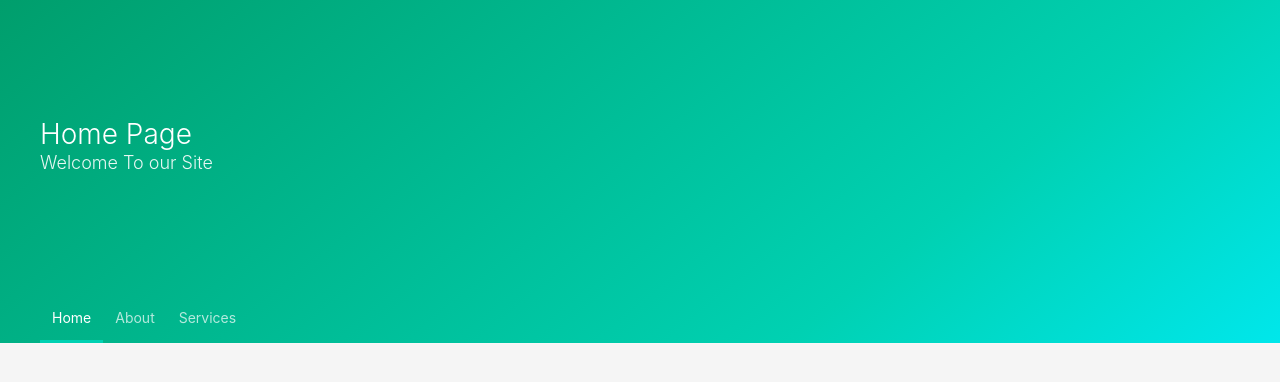
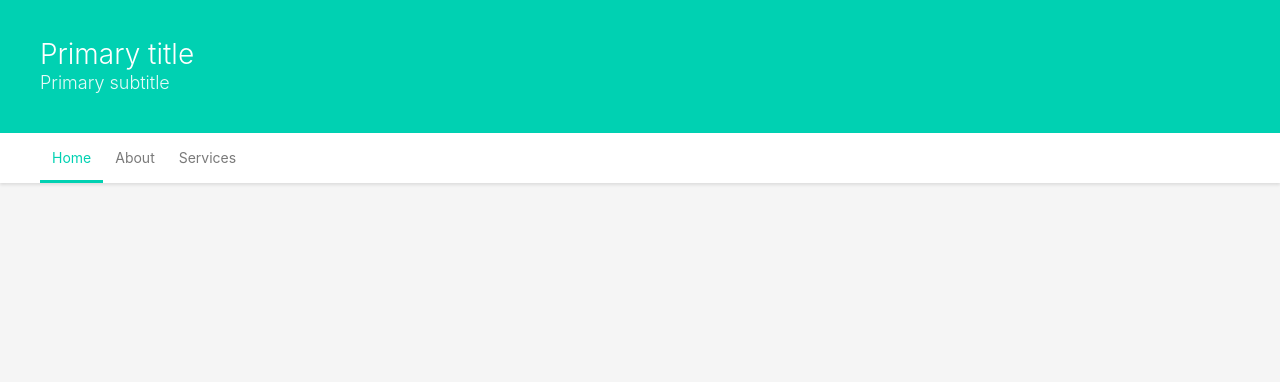
Before and after one commit to lanzosuarez/first-heroku-app, a website: page public/index.html in a window 1280 px wide. Drawn offline with Linux system fonts and the light colour scheme.

Commit message:
third-se-commit

```diff
--- a/public/index.html
+++ b/public/index.html
@@ -5,18 +5,18 @@
         <link rel="stylesheet" type="text/css" href="css/bulma.css">
     </head>
     <body>
-        <section class="hero is-medium is-primary is-bold">
+        <section class="hero is-primary">
             <div class="hero-body">
                 <div class="container">
                 <h1 class="title">
-                    Home Page
+                    Primary title
                 </h1>
                 <h2 class="subtitle">
-                    Welcome To our Site
+                    Primary subtitle
                 </h2>
                 </div>
             </div>
-         <section>
+        </section>
         <nav class="nav has-shadow">
             <div class="container">
                 <div class="nav-left">
```
